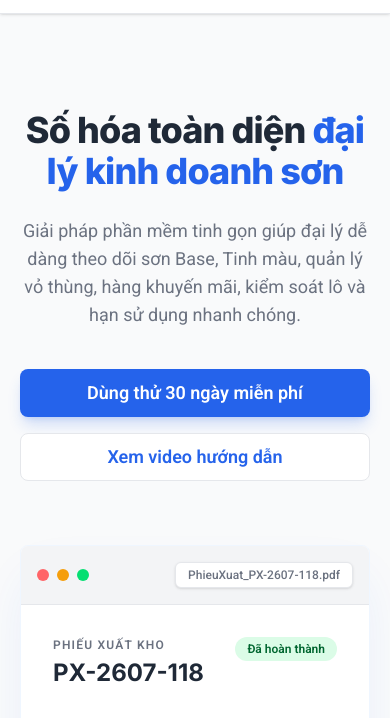
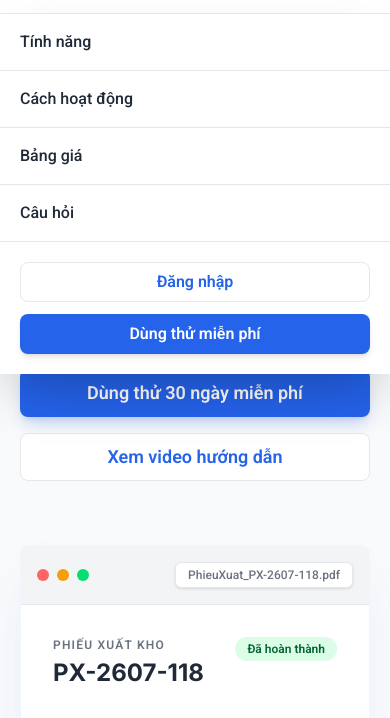
Before and after one commit to 2551050199-tai/tkw_2551050199_Tai, a website: page index.html in a window 390 px wide. Both pictures are taken after a click on the button "Mở menu". Shown: the part 59-777 px from the top of the page. Drawn offline with Linux system fonts and the light colour scheme.

Commit message:
them tinh nang hamburger header cho mobile

```diff
--- a/index.html
+++ b/index.html
@@ -26,35 +26,51 @@
        NAVBAR
        ============================================================ -->
   <header class="sticky top-0 z-40 border-b border-line bg-white/90 backdrop-blur-md shadow-sm">
-    <nav class="mx-auto flex max-w-7xl items-center justify-between px-5 py-4"
-         aria-label="Điều hướng chính">
+    <nav class="mx-auto flex max-w-7xl items-center justify-between px-5 py-4" aria-label="Điều hướng chính">
 
-      <a href="./index.html" class="flex items-center gap-2.5">
-        <span class="grid h-9 w-9 place-items-center rounded-lg bg-brand-600
-                     font-display text-lg font-extrabold text-white">S</span>
+      <!-- 1. LOGO (Thêm lg:order-1 để giữ nó ở bên trái trên Desktop) -->
+      <a href="./index.html" class="flex items-center gap-2.5 lg:order-1">
+        <span class="grid h-9 w-9 place-items-center rounded-lg bg-brand-600 font-display text-lg font-extrabold text-white">S</span>
         <span class="font-display text-xl font-extrabold text-ink">Sơn</span>
       </a>
 
-      <ul class="hidden items-center gap-8 text-sm font-medium lg:flex">
-        <li><a href="#tinh-nang" class="text-muted hover:text-brand-600 transition">Tính năng</a></li>
-        <li><a href="#cach-hoat-dong" class="text-muted hover:text-brand-600 transition">Cách hoạt động</a></li>
-        <li><a href="price.html" class="text-muted hover:text-brand-600 transition">Bảng giá</a></li>
-        <li><a href="#cau-hoi" class="text-muted hover:text-brand-600 transition">Câu hỏi</a></li>
-      </ul>
-
-      <div class="flex items-center gap-4">
+      <!-- 2. CÁC NÚT BẤM VÀ HAMBURGER (Đưa lên trước Menu. Thêm lg:order-3 để đẩy nó qua phải trên Desktop) -->
+      <div class="flex items-center gap-4 lg:order-3">
         <a href="#cta" class="btn btn-ghost hidden lg:inline-flex border border-line px-4 py-2">Đăng nhập</a>
         <a href="#cta" class="btn btn-primary hidden lg:inline-flex px-4 py-2">Dùng thử miễn phí</a>
 
-        <button type="button"
-                class="grid h-10 w-10 place-items-center rounded-full border border-line lg:hidden"
-                aria-expanded="false" aria-controls="nav-mobile" aria-label="Mở menu">
-          <svg class="h-5 w-5" viewBox="0 0 24 24" fill="none" stroke="currentColor"
-               stroke-width="2" stroke-linecap="round" aria-hidden="true">
+        <button type="button" class="grid h-10 w-10 place-items-center rounded-full border border-line lg:hidden" aria-expanded="false" aria-controls="nav-mobile" aria-label="Mở menu">
+          <svg class="h-5 w-5" viewBox="0 0 24 24" fill="none" stroke="currentColor" stroke-width="2" stroke-linecap="round" aria-hidden="true">
             <path d="M4 7h16M4 12h16M4 17h16" />
           </svg>
         </button>
       </div>
+
+      <ul id="nav-mobile" class="hidden absolute left-0 top-full w-full flex-col bg-white shadow-2xl border-t border-line lg:static lg:w-auto lg:flex-row lg:items-center lg:gap-8 lg:bg-transparent lg:shadow-none lg:border-none lg:flex">
+
+        <li>
+          <a href="#tinh-nang" class="block border-b border-line px-5 py-4 text-base font-medium text-ink hover:bg-surface hover:text-brand-600 transition lg:border-none lg:p-0 lg:text-sm lg:text-muted lg:hover:bg-transparent">Tính năng</a>
+        </li>
+
+        <li>
+          <a href="#cach-hoat-dong" class="block border-b border-line px-5 py-4 text-base font-medium text-ink hover:bg-surface hover:text-brand-600 transition lg:border-none lg:p-0 lg:text-sm lg:text-muted lg:hover:bg-transparent">Cách hoạt động</a>
+        </li>
+
+        <li>
+          <a href="price.html" class="block border-b border-line px-5 py-4 text-base font-medium text-ink hover:bg-surface hover:text-brand-600 transition lg:border-none lg:p-0 lg:text-sm lg:text-muted lg:hover:bg-transparent">Bảng giá</a>
+        </li>
+
+        <li>
+          <a href="#cau-hoi" class="block border-b border-line px-5 py-4 text-base font-medium text-ink hover:bg-surface hover:text-brand-600 transition lg:border-none lg:p-0 lg:text-sm lg:text-muted lg:hover:bg-transparent">Câu hỏi</a>
+        </li>
+
+        <!-- Bổ sung 2 nút Call-to-Action riêng cho Mobile -->
+        <li class="flex flex-col gap-3 p-5 lg:hidden">
+          <a href="#cta" class="btn btn-ghost w-full justify-center border border-line">Đăng nhập</a>
+          <a href="#cta" class="btn btn-primary w-full justify-center shadow-md">Dùng thử miễn phí</a>
+        </li>
+
+      </ul>
     </nav>
   </header>
 
@@ -397,6 +413,6 @@
       </div>
     </div>
   </footer>
-
+<script type="module" src="./js/nav.js"></script>
 </body>
 </html>
--- /dev/null
+++ b/js/nav.js
@@ -0,0 +1,43 @@
+export function initNav() {
+    const toggle = document. querySelector('[aria-controls="nav-mobile"');
+    const menu =document.getElementById("nav-mobile");
+
+    if (!toggle || !menu) return;
+
+    function setOpen(open) {
+        menu.classList.toggle("hidden", !open);
+
+        toggle.setAttribute("aria-expanded", String(open));
+
+        toggle.setAttribute("aria-label", open ? "Close menu" : "Open menu");
+
+        document.body.classList.toggle("overflow-hidden", open);
+    }
+
+    const isOpen = () => toggle.getAttribute("aria-expanded") === "true";
+
+    toggle.addEventListener("click", () => {
+        setOpen(!isOpen());
+    })
+
+    document.addEventListener("keydown", (e) => {
+        if (e.key === "Escape" && isOpen()) {
+            setOpen(false);
+            toggle.focus();
+        }
+    });
+
+    document.addEventListener("click", (e) => {
+        if (isOpen() && !e.target.closest("header")) {
+            setOpen(false);
+        }
+    });
+
+    window.matchMedia("(min-width: 1024px)").addEventListener("change", (e) => {
+        if (e.matches && isOpen()) {
+            setOpen(false);
+        }
+    });
+}
+
+initNav();
```
Also changed, not shown: dist/output.css.
